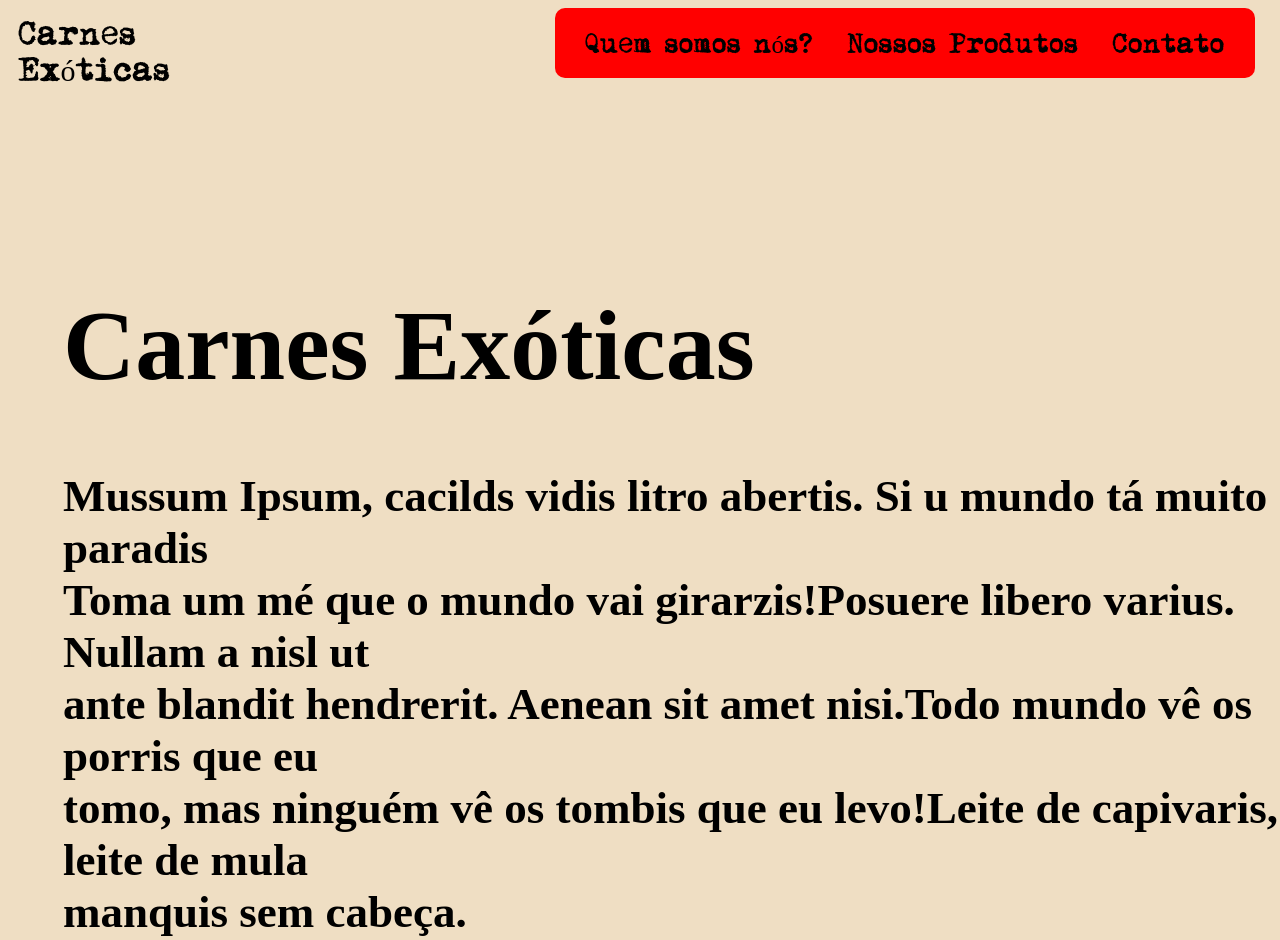
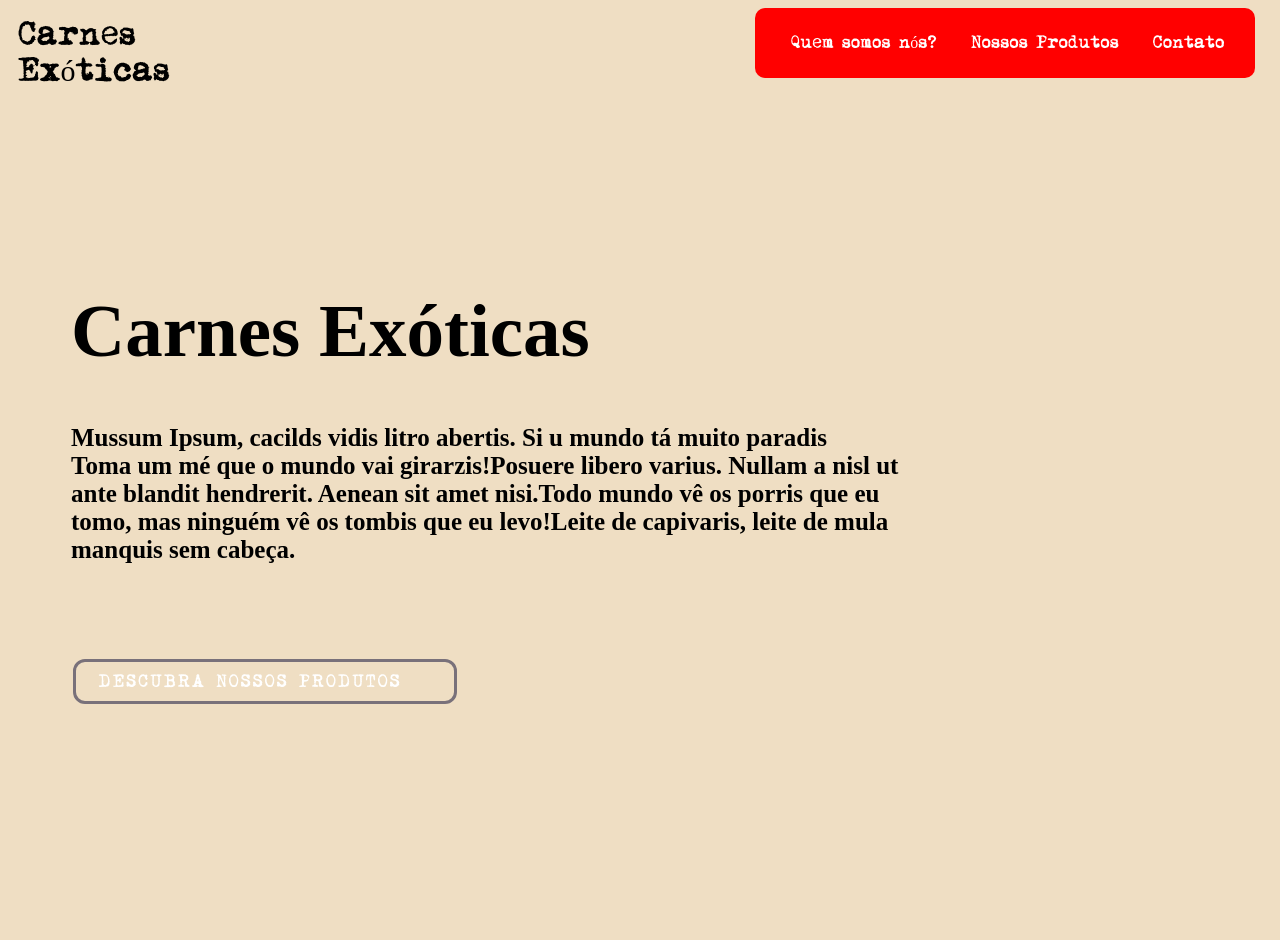
Before and after one commit to guilhermeduffes/Site-Carnesex., a plain HTML site: page index.html in a window 1280 px wide. Shown: the top 940 px of the page. After the commit the page ends 800 px from the top, so only its background shows below. Drawn offline with Linux system fonts and the light colour scheme.

Commit message:
Update style.css

```diff
--- a/style.css
+++ b/style.css
@@ -5,12 +5,13 @@ body {
   }
 
   h1{
-  font-size: 100px;
-
+    font-size: 75px;
+    margin-left: 8px;
   }
 
   p{
-  font-size: 45px;
+    font-size: 25px;
+    margin-left: 8px;
   }
 
   @font-face {
@@ -27,7 +28,7 @@ p{
   }
 
   .circulo{
-  width: 700px;
+    width: 500px;
     height: 70px;
     border-radius: 10px;
     background-color: red;
@@ -37,16 +38,20 @@ p{
   }
 
   a{
-    font-size: 25px;
+      font-size: 16px;
       font-family: mom;
       text-decoration: none;
       color: white;
       margin-right: 30px;
   }
 
+  a:hover{
+      color: #111;
+  }
+
   nav{
-    margin-top: 21px;
-    padding-left: 30px;
+      margin-top: 25px;
+      padding-left: 36px;
 
   }
 
@@ -101,21 +106,22 @@ nav{
   .button:hover::before{
     height: 180%;
   }
-a::before{
+  #butaolink::before{
     color: white;
   }
 
-a{
+  #butaolink{
+    margin-left: 22px;
     text-decoration: none;
     color: black;
   }
 
-a:hover{
+  #butaolink:hover{
     color: white;
     text-decoration: none;
   }
 
-a:active{
+  #butaolink:active{
     color: white;
     text-decoration: none;
   }
```
Lines whose indentation alone changed are shown as unchanged.
